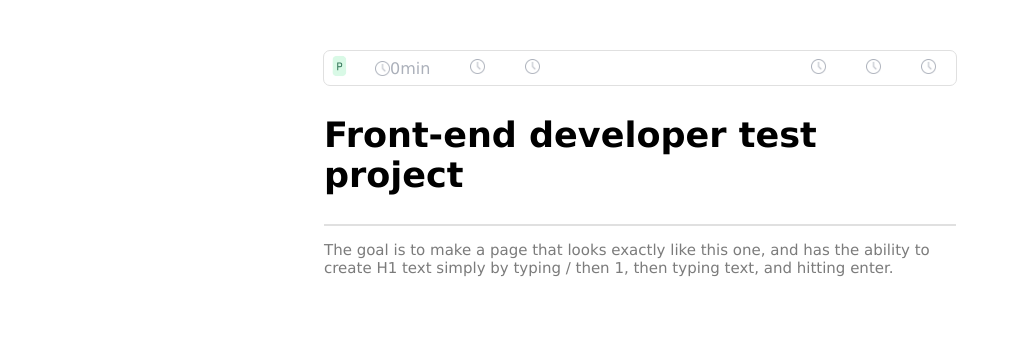
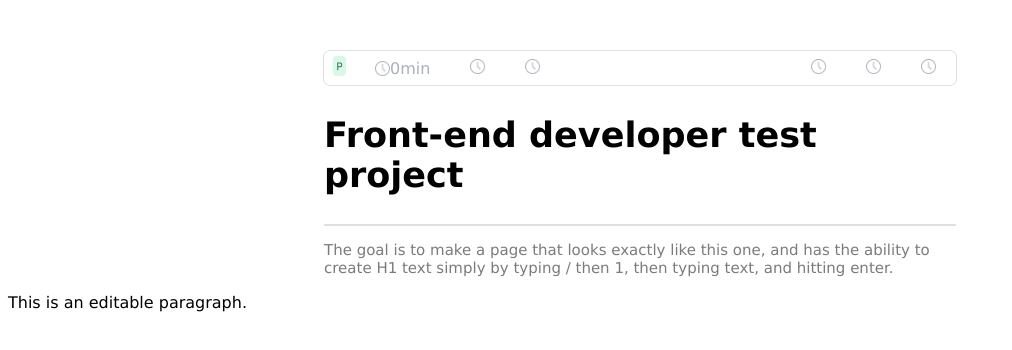
Before and after one commit to RaoAkif/Notion, a website built with webpack: page src/index.html in a window 1280 px wide. Shown: the whole page, without its empty margins (0-1012 px from the left). Built offline with nearby package versions, Linux system fonts and the light colour scheme.

Commit message:
Add Editor Section

```diff
--- a/src/index.html
+++ b/src/index.html
@@ -28,7 +28,9 @@
       <hr>
       <p>The goal is to make a page that looks exactly like this one, and has the ability to create H1 text simply by typing / then 1, then typing text, and hitting enter.</p>
     </section>
-
+    <section id="editor">
+      <p contenteditable="true">This is an editable paragraph.</p>
+    </section>
   </main>
 </body>
 </html>
```
